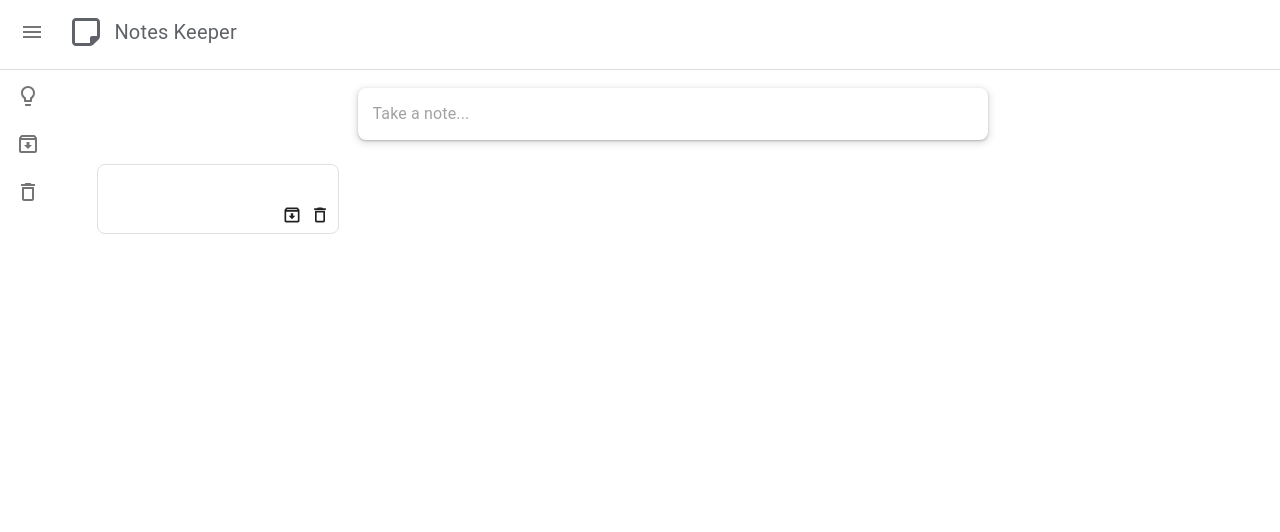
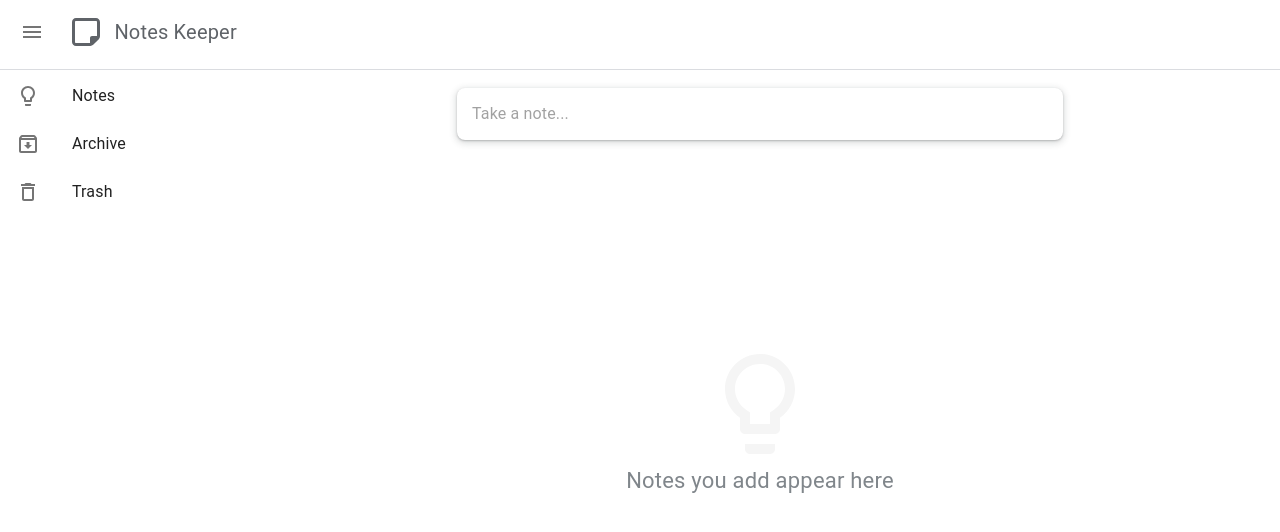
Before and after one commit to auddax/notes-keeper, a React (Create React App) app: page / in a window 1280 px wide. Shown: the top 532 px of the page. Built offline with nearby package versions, Linux system fonts and the light colour scheme.

Commit message:
feat: add EmptyNotes component (Wed, Jun 01, 2022 10:14:28 PM)

```diff
--- a/src/components/SwipeDrawer.jsx
+++ b/src/components/SwipeDrawer.jsx
@@ -51,7 +51,7 @@
 );
 
 function SwipeDrawer() {
-  const [open, setOpen] = React.useState(false);
+  const [open, setOpen] = React.useState(true);
 
   const handleDrawer = () => {
     setOpen((prevState) => !prevState);
--- a/src/components/notes/EmptyNotes.jsx
+++ b/src/components/notes/EmptyNotes.jsx
@@ -0,0 +1,33 @@
+import React from 'react';
+import { LightbulbOutlined as Bulb } from '@mui/icons-material';
+import { Box, Typography } from '@mui/material';
+import { styled } from '@mui/material/styles';
+
+const LightBulb = styled(Bulb)`
+  font-size: 120px;
+  color: #f5f5f5;
+`;
+
+const Text = styled(Typography)`
+  color: #80868b;
+  font-size: 22px;
+`;
+
+const Container = styled(Box)`
+  display: flex;
+  flex-direction: column;
+  height: 70vh;
+  justify-content: center;
+  align-items: center;
+`;
+
+function EmptyNotes() {
+  return (
+    <Container>
+      <LightBulb />
+      <Text>Notes you add appear here</Text>
+    </Container>
+  );
+}
+
+export default EmptyNotes;
--- a/src/components/notes/Form.jsx
+++ b/src/components/notes/Form.jsx
@@ -9,7 +9,8 @@
 const Container = styled(Box)`
   display: flex;
   flex-direction: column;
-  width: 600px;
+  width: 45vw;
+  max-width: 600px;
   box-shadow: 0 1px 2px 0 rgb(60 64 67/ 30%), 0 2px 6px 2px rgb(60 64 67/ 15%);
   padding: 10px 15px;
   border-radius: 8px;
--- a/src/components/notes/Note.jsx
+++ b/src/components/notes/Note.jsx
@@ -1,4 +1,3 @@
-/* eslint-disable react/prop-types */
 import React from 'react';
 import PropTypes from 'prop-types';
 import { styled } from '@mui/material/styles';
--- a/src/components/notes/Notes.jsx
+++ b/src/components/notes/Notes.jsx
@@ -6,6 +6,7 @@
 import Form from './Form';
 import Note from './Note';
 import { DataContext } from '../../context/DataProvider';
+import EmptyNotes from './EmptyNotes';
 
 const DrawerHeader = styled('div')(({ theme }) => ({
   ...theme.mixins.toolbar,
@@ -19,6 +20,9 @@
       <Box sx={{ p: 3, width: '100%' }}>
         <DrawerHeader />
         <Form />
+        {
+          notes.length > 0
+            ? (
               <Grid container style={{ marginTop: 16 }}>
                 {
                   notes.map((note) => (
@@ -28,7 +32,9 @@
                   ))
                 }
               </Grid>
-        <Note />
+            )
+            : <EmptyNotes />
+        }
       </Box>
     </Box>
   );
```
Lines whose indentation alone changed are shown as unchanged.
